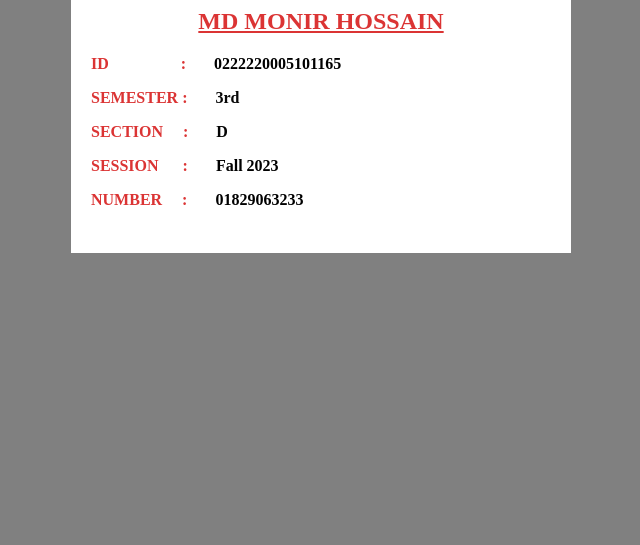
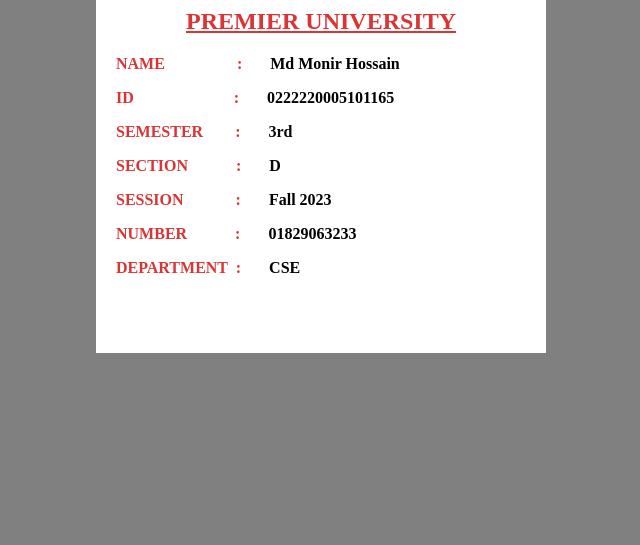
Before and after one commit to monir923/ID, a plain HTML site: page index.html in a window 1280 px wide. Shown: the part 255-800 px from the top of the page, without its empty margins (319-959 px from the left). Drawn offline with Linux system fonts and the light colour scheme.

Commit message:
Update index.html

```diff
--- a/index.html
+++ b/index.html
@@ -1,35 +1,46 @@
 <!DOCTYPE html>
 <html lang="en">
+
 <head>
+    <title>My ID CARD</title>
 
 </head>
-<body bgcolor="grey">
+    <body style="background-color: grey;">
 
-    <center><div style="width: 500px; height: 500px; background-color: #ffffff;text-align: left;">
+        <center>
+            <div style="width: 450px; height: 600px; background-color: #ffffff;text-align: left;">
                 <marquee behavior="alternate" style="font-size: 24px; color: #db3434;"><b>ID CARD</b></marquee>
-        <center><img src="https://github.com/monir923/simple/blob/17a2a2e98333b224aa83139909c678fa40b852da/IMG_20220604_004850_472.jpg" width="200" height="200"></center>
-        <center><h2 style="color: #db3434;"><b><u>MD MONIR HOSSAIN</u></b></h2></center>
+                <!-- Use the correct URL of your uploaded image here -->
+                <center><img src="https://github.com/monir923/simple/blob/e5e8ab7d98099658f95b38504bc9d67035b708b1/IMG_20220604_004850_472.jpg?raw=true" width="200" height="200"></center>
+                <center><h2 style="color: #db3434;"><b><u>PREMIER UNIVERSITY</u></b></h2></center>
                 <p>
-            <b style="color: #db3434;margin: 20px;white-space: pre;">ID                  :</b>
+                    <b style="color: #db3434;margin: 20px;white-space: pre;">NAME                  :</b>
+                    <b style="color: rgb(0, 0, 0);white-space: pre;"> Md Monir Hossain</b>
+                </p>
+                <p>
+                    <b style="color: #db3434;margin: 20px;white-space: pre;">ID                         :</b>
                     <b style="color: rgb(0, 0, 0);white-space: pre;"> 0222220005101165</b>
                 </p>
             <p>
-            <b style="color: #db3434;margin: 20px;white-space: pre; ">SEMESTER : </b>
+                <b style="color: #db3434;margin: 20px;white-space: pre; ">SEMESTER        : </b>
                 <b style="color: rgb(8, 8, 8);">3rd</b>
             </p>
             <p>
-            <b style="color: #db3434;margin: 20px;white-space: pre;">SECTION     : </b>
+                <b style="color: #db3434;margin: 20px;white-space: pre;">SECTION            : </b>
                 <b style="color: rgb(4, 4, 4);">  D</b>
             </p>
             <p>
-            <b style="color: #db3434;margin: 20px;white-space: pre;">SESSION      : </b>
+                <b style="color: #db3434;margin: 20px;white-space: pre;">SESSION             : </b>
                 <b style="color: rgb(0, 0, 0);"> Fall 2023</b>
             </p>
             <p>
-            <b style="color: #db3434;margin: 20px;white-space: pre;">NUMBER     : </b>
+                <b style="color: #db3434;margin: 20px;white-space: pre;">NUMBER            : </b>
                 <b style="color: rgb(0, 0, 0);"> 01829063233</b>
             </p>
-
+            <p>
+                    <b style="color: #db3434;margin: 20px;white-space: pre;">DEPARTMENT  :</b>
+                    <b style="color: rgb(0, 0, 0);white-space: pre;"> CSE</b>
+                </p>
 
 
         </div></center>
@@ -37,6 +48,16 @@
 
 
 
+
+
+
+
+
+    </body>
+
+
+
+
 </body>
 
 </html>
```
Lines whose indentation alone changed are shown as unchanged.
